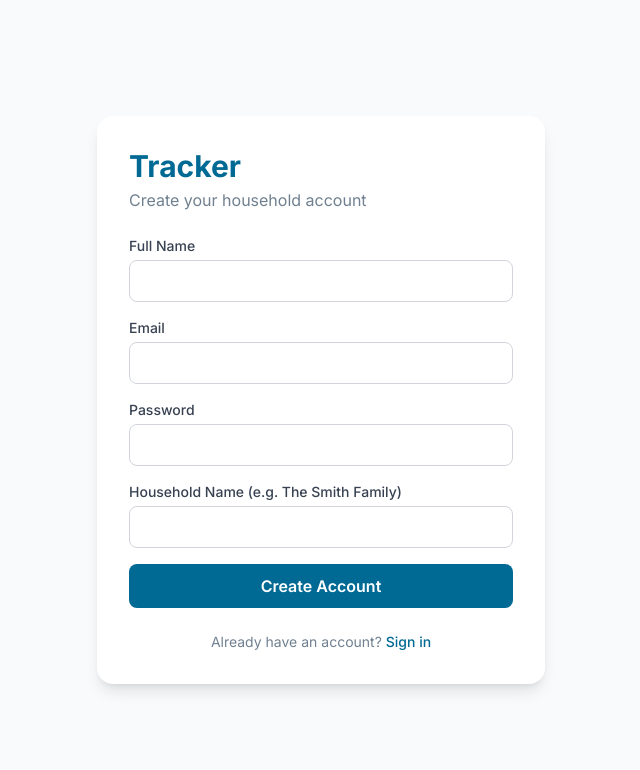
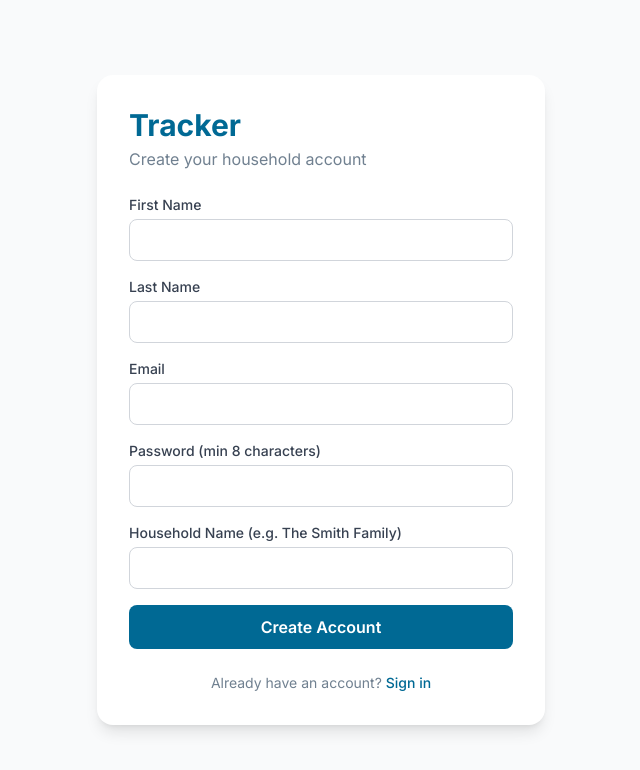
Before and after one commit to tdescartes/Tracker, a Next.js app in the folder web/: page /register in a window 1280 px wide. Shown: the top 770 px of the page, without its empty margins (319-959 px from the left). Built offline with nearby package versions, Linux system fonts and the light colour scheme; no server answers.

Commit message:
web: update register page logic

```diff
--- a/web/src/app/register/page.tsx
+++ b/web/src/app/register/page.tsx
@@ -8,7 +8,13 @@ import { useAuthStore } from "@/store/authStore";
 export default function RegisterPage() {
     const router = useRouter();
     const { register, isLoading } = useAuthStore();
-    const [form, setForm] = useState({ email: "", password: "", full_name: "", household_name: "" });
+    const [form, setForm] = useState({
+        first_name: "",
+        last_name: "",
+        email: "",
+        password: "",
+        company_name: "",
+    });
     const [error, setError] = useState("");
 
     const handleChange = (e: React.ChangeEvent<HTMLInputElement>) => {
@@ -19,10 +25,18 @@ export default function RegisterPage() {
         e.preventDefault();
         setError("");
         try {
-            await register(form);
+            await register({
+                name: form.company_name || `${form.first_name}'s Home`,
+                email: form.email,
+                admin_first_name: form.first_name,
+                admin_last_name: form.last_name,
+                admin_email: form.email,
+                admin_password: form.password,
+            });
             router.push("/dashboard");
-        } catch {
-            setError("Could not create account. Email may already be in use.");
+        } catch (err: unknown) {
+            const msg = (err as { response?: { data?: { detail?: string } } })?.response?.data?.detail;
+            setError(msg || "Could not create account. Email may already be in use.");
         }
     };
 
@@ -40,10 +54,11 @@ export default function RegisterPage() {
 
                 <form onSubmit={handleSubmit} className="space-y-4">
                     {[
-                        { name: "full_name", label: "Full Name", type: "text" },
+                        { name: "first_name", label: "First Name", type: "text" },
+                        { name: "last_name", label: "Last Name", type: "text" },
                         { name: "email", label: "Email", type: "email" },
-                        { name: "password", label: "Password", type: "password" },
-                        { name: "household_name", label: "Household Name (e.g. The Smith Family)", type: "text" },
+                        { name: "password", label: "Password (min 8 characters)", type: "password" },
+                        { name: "company_name", label: "Household Name (e.g. The Smith Family)", type: "text" },
                     ].map((field) => (
                         <div key={field.name}>
                             <label className="block text-sm font-medium text-gray-700 mb-1">{field.label}</label>
@@ -52,7 +67,8 @@ export default function RegisterPage() {
                                 type={field.type}
                                 value={form[field.name as keyof typeof form]}
                                 onChange={handleChange}
-                                required={field.name !== "household_name"}
+                                required={field.name !== "company_name"}
+                                minLength={field.name === "password" ? 8 : undefined}
                                 className="w-full border border-gray-300 rounded-lg px-3 py-2 focus:outline-none focus:ring-2 focus:ring-primary"
                             />
                         </div>
```
